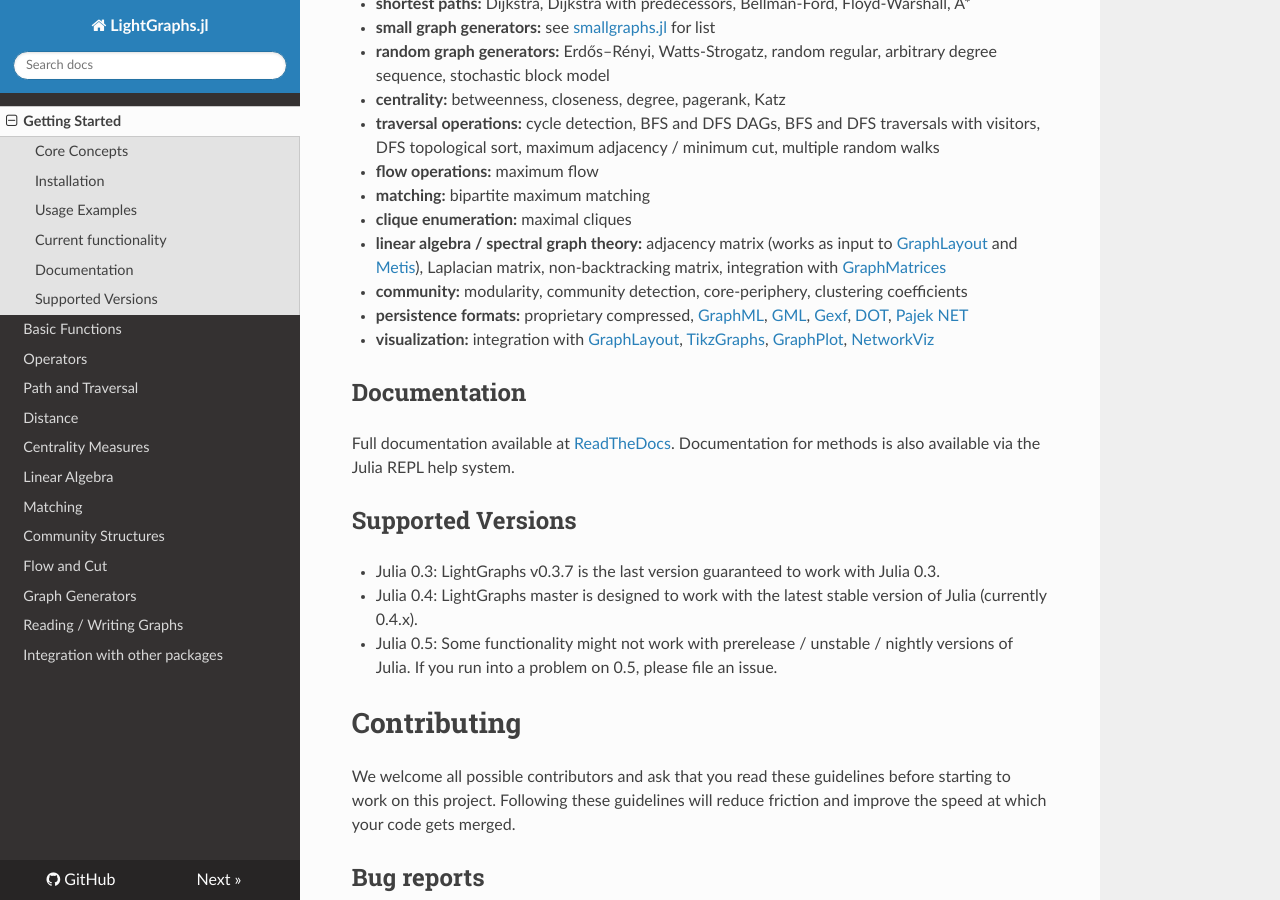
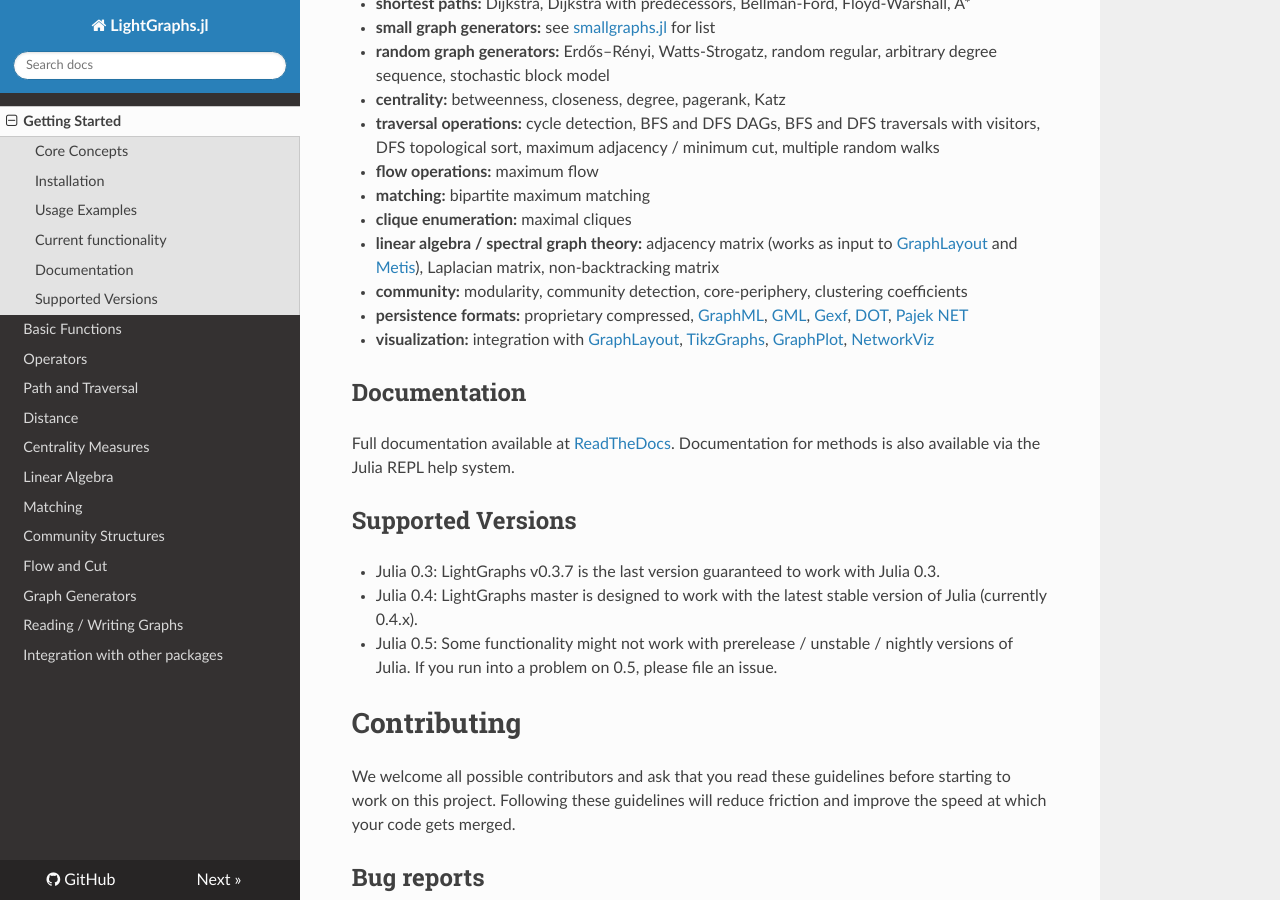
Before and after one commit to sbromberger/LightGraphs.jl, an MkDocs documentation site: the page built from doc/index.md, in a window 1280 px wide and 900 px high, scrolled down 2478 px. Built offline with MkDocs 1.6.1, drawn with Linux system fonts in a browser that asks for light colours; nearby versions of some CDN libraries; old or Windows-style settings are respelled for this version of MkDocs.

Commit message:
move graphmatices to LGExtras

```diff
--- a/doc/index.md
+++ b/doc/index.md
@@ -139,7 +139,7 @@
 
 - **clique enumeration:** maximal cliques
 
-- **linear algebra / spectral graph theory:** adjacency matrix (works as input to [GraphLayout](https://github.com/IainNZ/GraphLayout.jl) and [Metis](https://github.com/JuliaSparse/Metis.jl)), Laplacian matrix, non-backtracking matrix, integration with [GraphMatrices](https://github.com/jpfairbanks/GraphMatrices.jl)
+- **linear algebra / spectral graph theory:** adjacency matrix (works as input to [GraphLayout](https://github.com/IainNZ/GraphLayout.jl) and [Metis](https://github.com/JuliaSparse/Metis.jl)), Laplacian matrix, non-backtracking matrix
 
 - **community:** modularity, community detection, core-periphery, clustering coefficients
 
```
Also changed, not shown: README.md (+1 -1 lines), doc/integration.md (+4 -12 lines), 6 other files.
